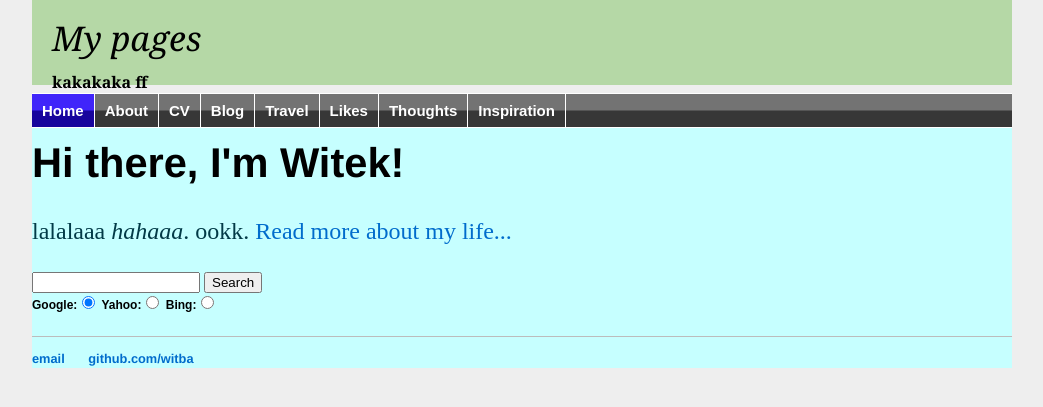
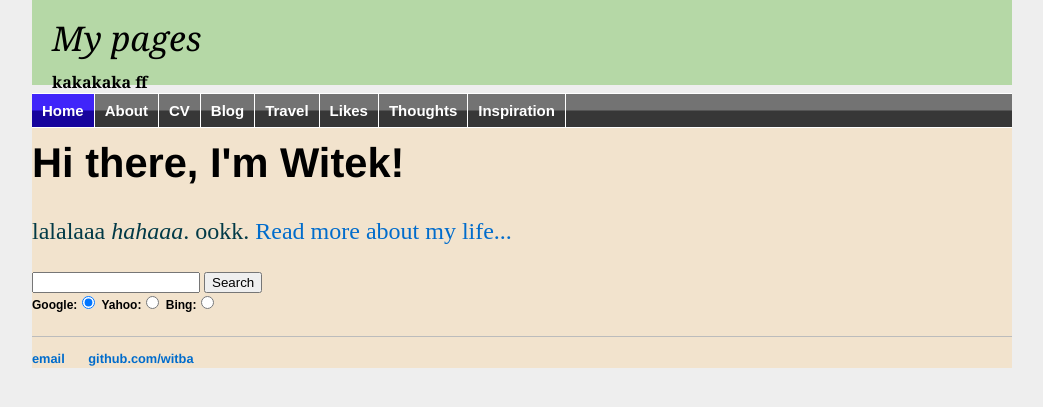
Before and after one commit to witba/witba.github.io, a Jekyll site: the page built from index.html, in a window 1280 px wide. Shown: the top 407 px of the page, without its empty margins (118-1161 px from the left). Built offline with Jekyll 4.4.1, drawn with Linux system fonts in a browser that asks for light colours.

Commit message:
Update main.css

```diff
--- a/css/main.css
+++ b/css/main.css
@@ -11,7 +11,7 @@ background: #b5d8a6;
 }
 #style_content {
 width: 100%;
-background: #c6ffff;
+background: #f2e3cd;
 }
 #style_title {
 padding-top: 15px;
```
